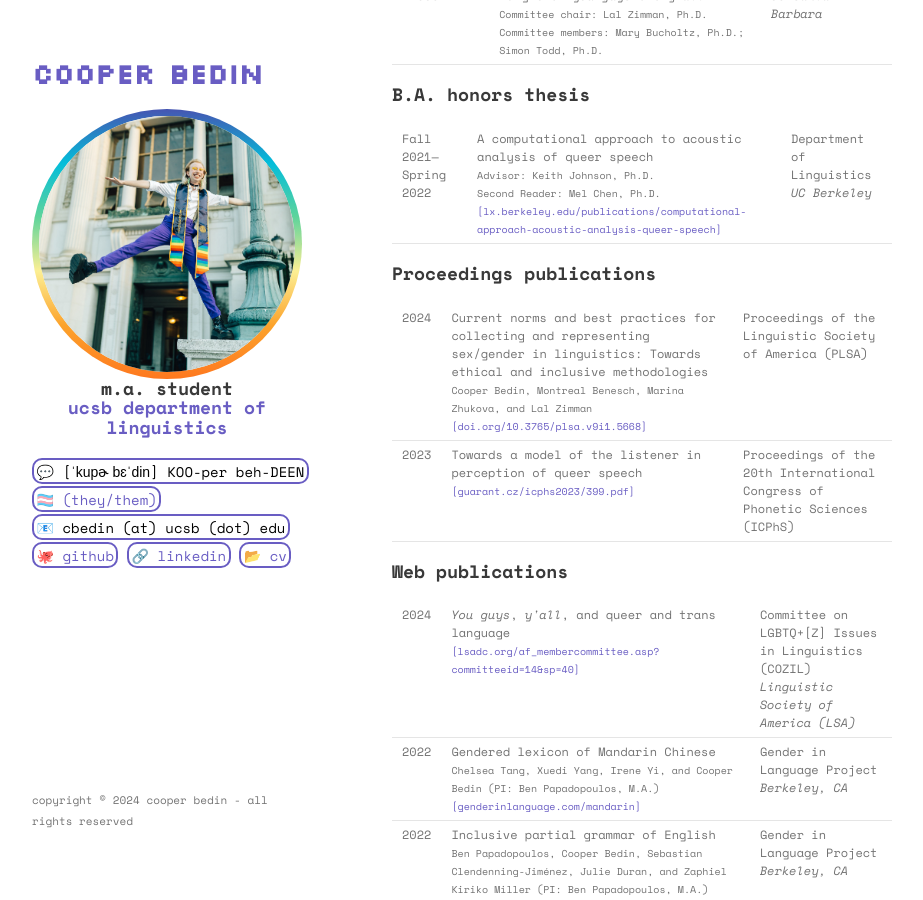
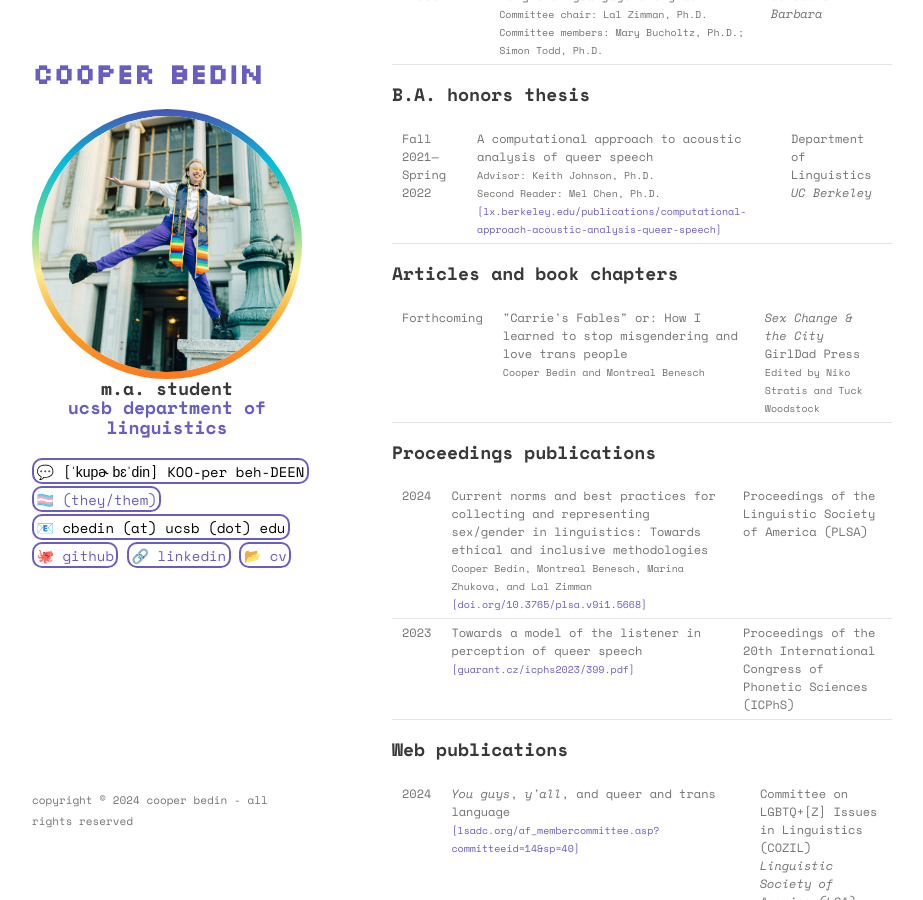
Before and after one commit to cbedin/cbedin.github.io, a Jekyll site: the page built from cv.md, in a window 1280 px wide and 900 px high, scrolled down 1542 px. Shown: the whole window, without its empty margins (178-1101 px from the left). Built offline with Jekyll 4.4.1, drawn with Linux system fonts in a browser that asks for light colours.

Commit message:
added satc to cv

```diff
--- a/cv.md
+++ b/cv.md
@@ -184,6 +184,22 @@ layout: default
     <td>
     Department of Linguistics<br>
     <i>UC Berkeley</i>
+    </td>
+</tr>
+</table></div>
+
+## Articles and book chapters
+<div class="cv-table-wrapper"><table>
+<tr>
+    <td>Forthcoming</td>
+    <td>
+    "Carrie's Fables" or: How I learned to stop misgendering and love trans people<br>
+    <span class="subtext">Cooper Bedin and Montreal Benesch</span>
+    </td>
+    <td>
+    <i>Sex Change & the City</i><br>
+    GirlDad Press<br>
+    <span class="subtext">Edited by Niko Stratis and Tuck Woodstock</span>
     </td>
 </tr>
 </table></div>
```
